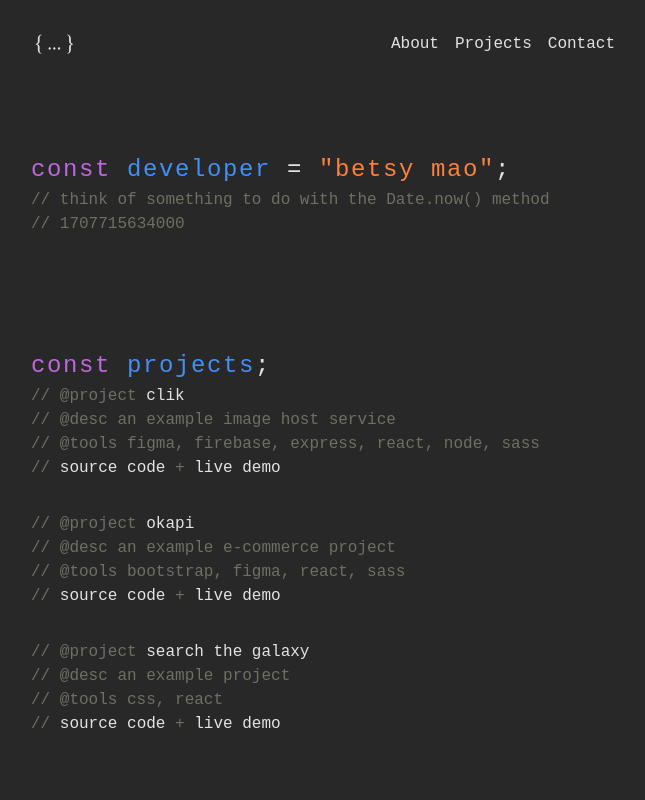
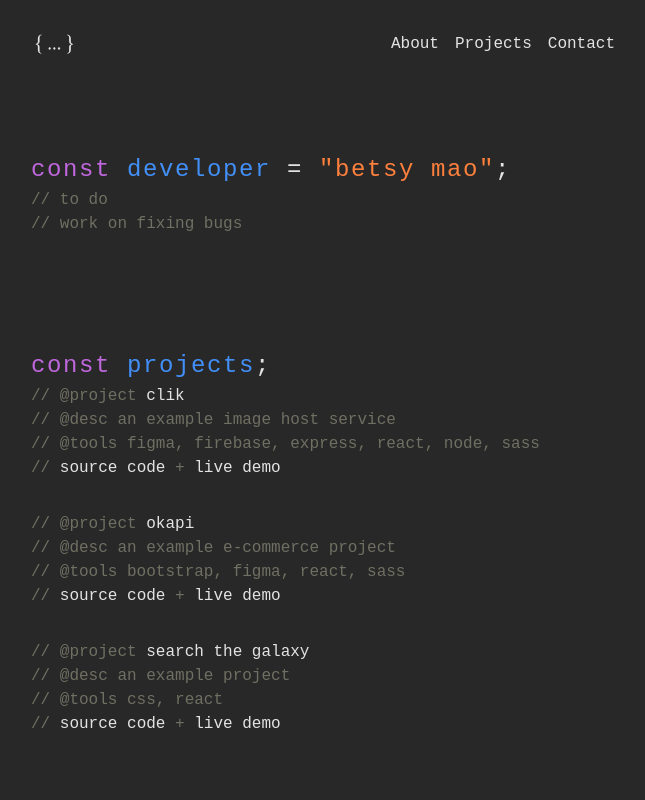
Before and after one commit to betsymao/portfolio-bm, a React (Vite) app: page / in a window 1280 px wide. Shown: the top 800 px of the page, without its empty margins (313-958 px from the left). Built offline with nearby package versions, Linux system fonts and the light colour scheme.

Commit message:
added react-type-animation

```diff
--- a/package.json
+++ b/package.json
@@ -12,7 +12,8 @@
   "dependencies": {
     "react": "^18.2.0",
     "react-dom": "^18.2.0",
-    "react-router-dom": "^6.22.0"
+    "react-router-dom": "^6.22.0",
+    "react-type-animation": "^3.2.0"
   },
   "devDependencies": {
     "@types/react": "^18.2.55",
--- a/src/components/sections/About.jsx
+++ b/src/components/sections/About.jsx
@@ -1,3 +1,5 @@
+import { TypeAnimation } from 'react-type-animation';
+
 function About() {
   return (
     <>
@@ -6,8 +8,19 @@ function About() {
         <h1><span className="declaration">const</span> <span className="variable">developer</span> = <span className="value">"betsy mao"</span>;</h1>
 
         <div className="comment">
-          <p>// think of something to do with the Date.now() method</p>
-          <p>// {Date.now()}</p>
+
+          <p>// to do</p>
+
+          <TypeAnimation
+            sequence={[
+              '// work on',
+              1000,
+              '// work on fixing bugs',
+              1000,
+            ]}
+            speed={40}
+            repeat={0}
+          />
         </div>
 
       </section>
```
Also changed, not shown: 1 other file (tests, documents, lock files or other folders).
